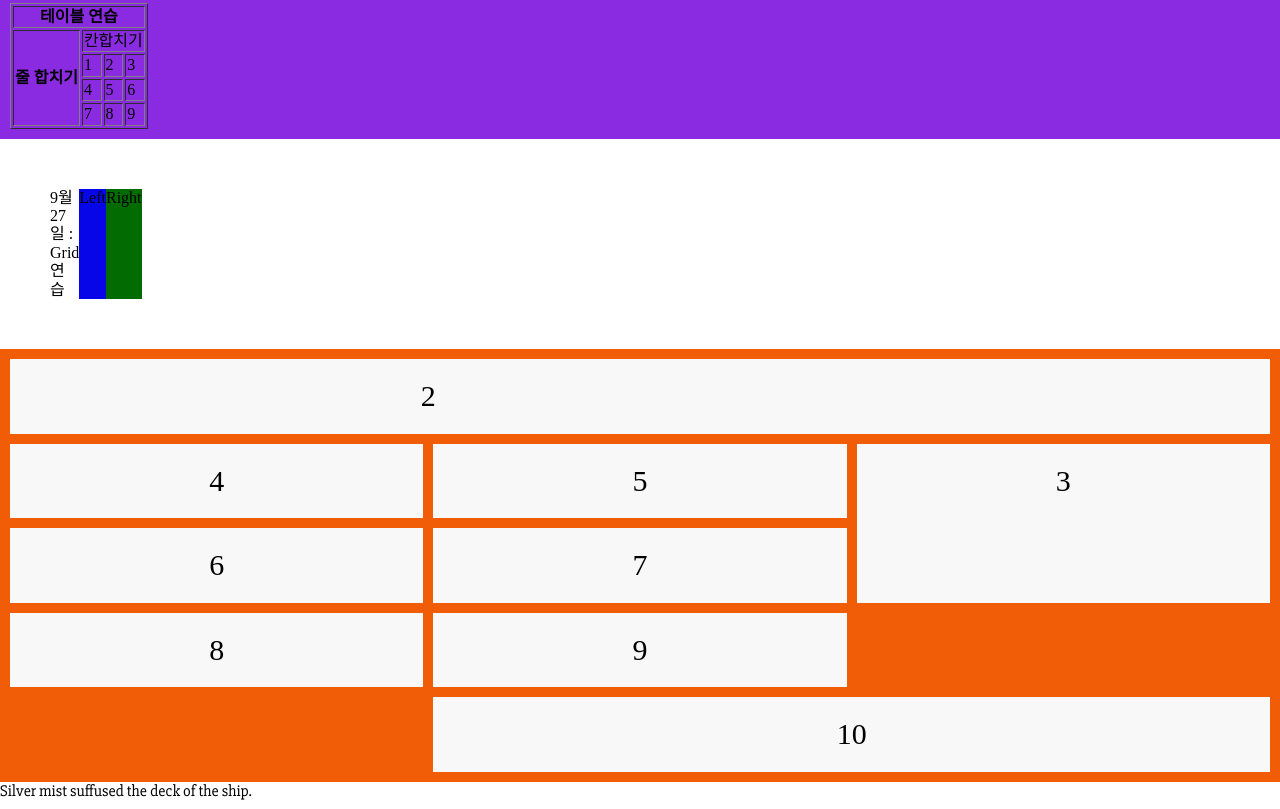
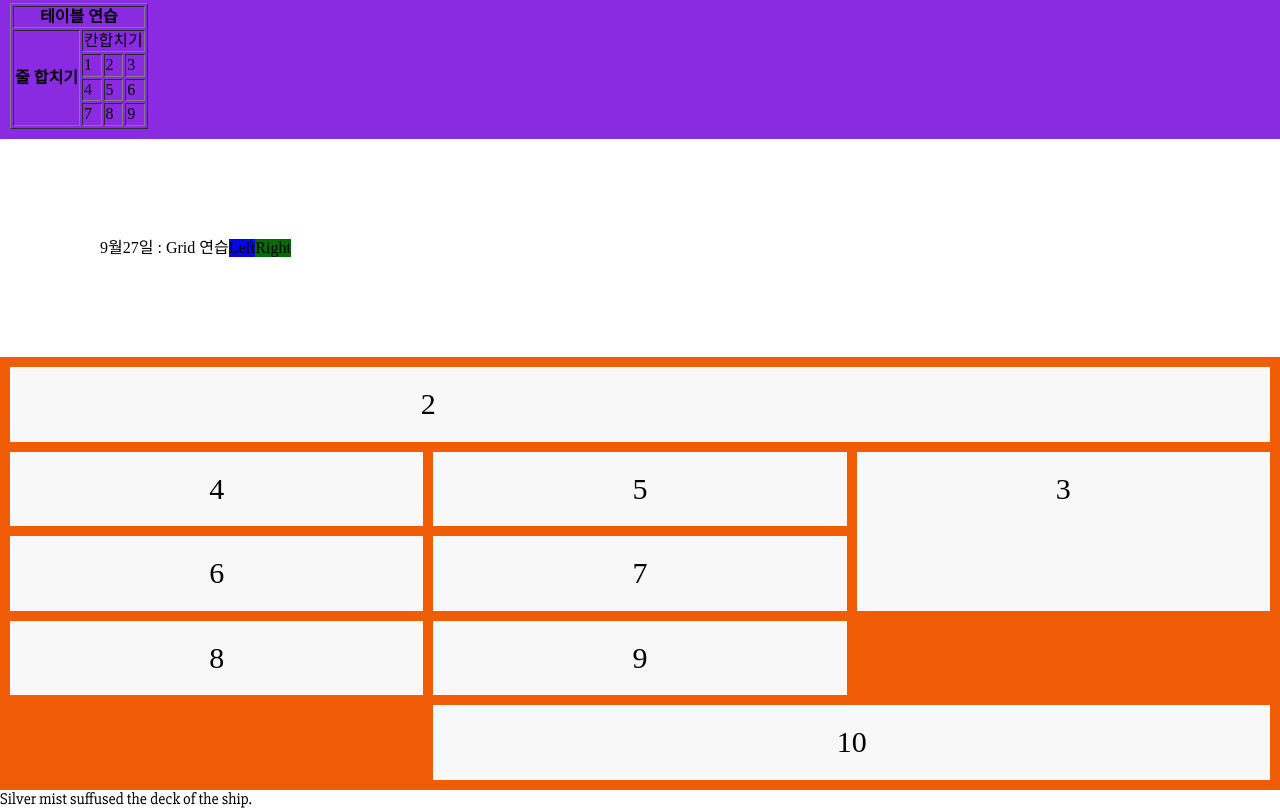
Before and after one commit to Ohjihyun599/daelim2019-2, a plain HTML site: page index.html in a window 1280 px wide. Shown: the part 1530-2339 px from the top of the page. Drawn offline with nearby package versions, Linux system fonts and the light colour scheme.

Commit message:
gitflow-feature-stash: v0.5.0

```diff
--- a/main.css
+++ b/main.css
@@ -115,8 +115,8 @@ h3 {
 
 .grid1 {
     display: flex;
-    width: 30px;
-    padding: 50px;
+    width: 200px;
+    padding: 100px;
 }
 
 .section-left {
```
